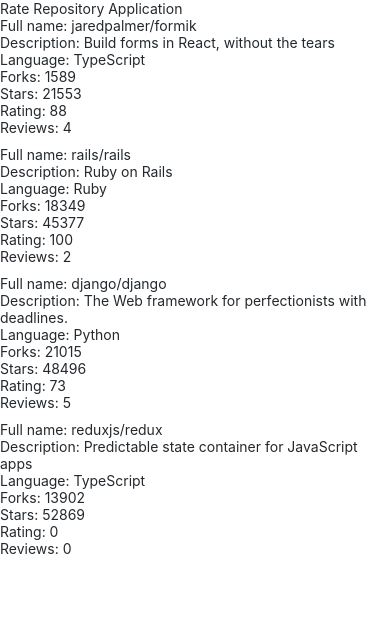
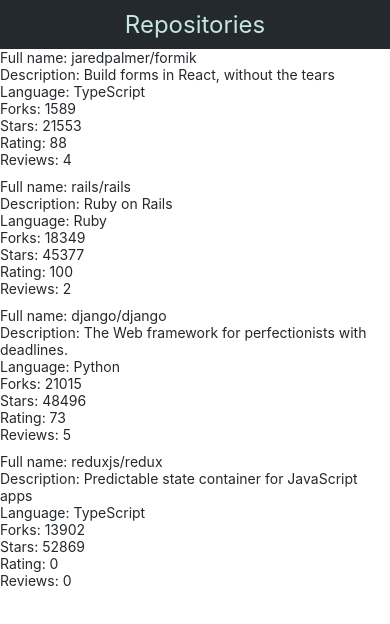
Before and after one commit to Habugabu/FullStackOpenPart10, a React Native app: screen / in a window 390 px wide. Shown: the top 624 px of the page. Built offline with nearby package versions, Linux system fonts and the light colour scheme.

Commit message:
10.4 completed

```diff
--- /dev/null
+++ b/src/components/AppBar.jsx
@@ -0,0 +1,25 @@
+import { View, StyleSheet } from "react-native";
+import Constants from "expo-constants";
+import AppBarTab from "./AppBarTab";
+import theme from "../theme";
+
+const styles = StyleSheet.create({
+  container: {
+    paddingTop: Constants.statusBarHeight + 10,
+    paddingBottom: 10,
+    backgroundColor: theme.colors.appBar,
+    display: "flex",
+    justifyContent: "space-evenly",
+    flexDirection: "row",
+  },
+});
+
+const AppBar = () => {
+  return (
+    <View style={styles.container}>
+      <AppBarTab text={"Repositories"} />
+    </View>
+  );
+};
+
+export default AppBar;
--- /dev/null
+++ b/src/components/AppBarTab.jsx
@@ -0,0 +1,18 @@
+import { Pressable, View } from "react-native";
+import Text from "./Text";
+
+import theme from "../theme";
+
+const AppBarTab = ({ text }) => {
+  return (
+    <View>
+      <Pressable>
+        <Text fontSize={"appBar"} color={"textAppBar"}>
+          {text}
+        </Text>
+      </Pressable>
+    </View>
+  );
+};
+
+export default AppBarTab;
--- a/src/components/Main.jsx
+++ b/src/components/Main.jsx
@@ -2,10 +2,10 @@
 import { StyleSheet, View } from "react-native";
 import RepositoryList from "./RepositoryList";
 import Text from "./Text";
+import AppBar from "./AppBar";
 
 const styles = StyleSheet.create({
   container: {
-    marginTop: Constants.statusBarHeight,
     backgroundColor: "#fff",
     flexGrow: 1,
     flexShrink: 1,
@@ -15,7 +15,7 @@
 const Main = () => {
   return (
     <View style={styles.container}>
-      <Text>Rate Repository Application {"\n"}</Text>
+      <AppBar />
       <RepositoryList />
     </View>
   );
--- a/src/components/Text.jsx
+++ b/src/components/Text.jsx
@@ -12,11 +12,17 @@
   colorTextSecondary: {
     color: theme.colors.textSecondary,
   },
+  colorTextAppBar: {
+    color: theme.colors.textAppBar,
+  },
   colorPrimary: {
     color: theme.colors.primary,
   },
   fontSizeSubheading: {
     fontSize: theme.fontSizes.subheading,
+  },
+  fontSizeAppBar: {
+    fontSize: theme.fontSizes.appBar,
   },
   fontWeightBold: {
     fontWeight: theme.fontWeights.bold,
@@ -28,7 +34,9 @@
     styles.text,
     color === "textSecondary" && styles.colorTextSecondary,
     color === "primary" && styles.colorPrimary,
+    color === "textAppBar" && styles.colorTextAppBar,
     fontSize === "subheading" && styles.fontSizeSubheading,
+    fontSize === "appBar" && styles.fontSizeAppBar,
     fontWeight === "bold" && styles.fontWeightBold,
     style,
   ];
--- a/src/theme.js
+++ b/src/theme.js
@@ -3,10 +3,13 @@
     textPrimary: "#24292e",
     textSecondary: "#586069",
     primary: "#0366d6",
+    appBar: "#24292e",
+    textAppBar: "#c5e6df",
   },
   fontSizes: {
     body: 14,
     subheading: 16,
+    appBar: 24,
   },
   fonts: {
     main: "System",
```
